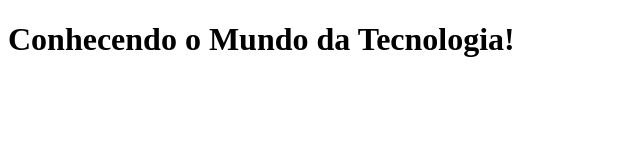
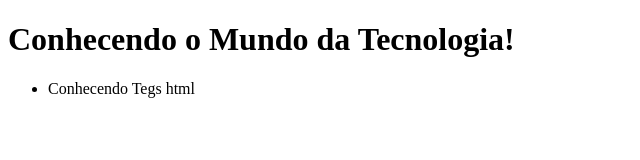
Before and after one commit to Jefferson-sil/jefferson--sil.usuario.github.io, a plain HTML site: page index.html in a window 1280 px wide. Shown: the whole page, without its empty margins (0-640 px from the left). Drawn offline with Linux system fonts and the light colour scheme.

Commit message:
Update index.html

```diff
--- a/index.html
+++ b/index.html
@@ -5,5 +5,8 @@
 </head>
 <body>
  <h1>Conhecendo o Mundo da Tecnologia!</h1>
+<ul>
+<li>Conhecendo Tegs html</li>
+</ul>
 </body>
 </html>
```
